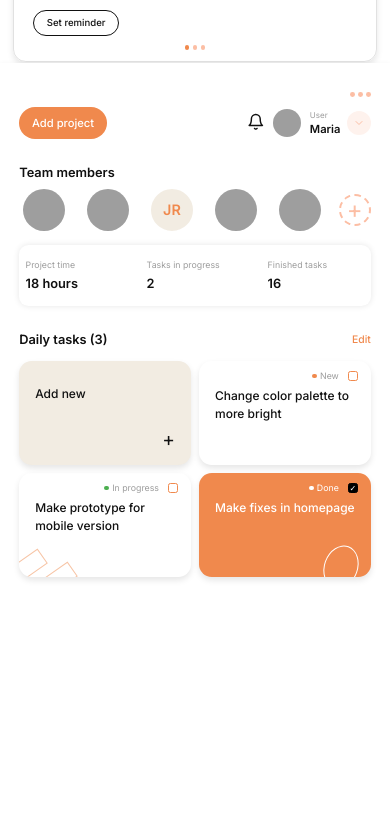
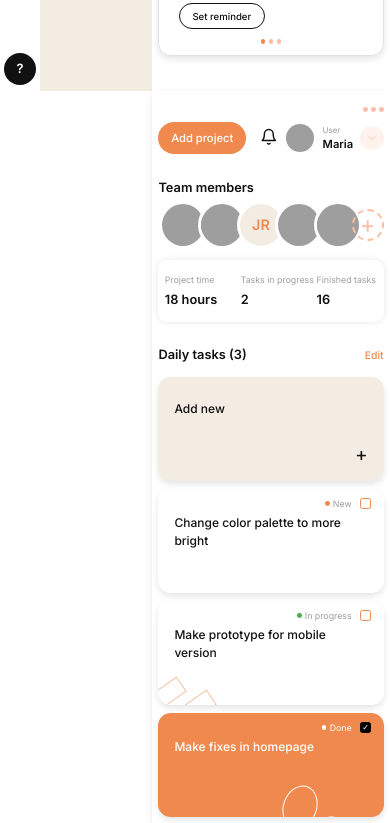
Before and after one commit to jaykakadia/AC-2, a website: page index.html in a window 390 px wide. Shown: the part 753-1576 px from the top of the page. Before the commit the page ends 1350 px from the top, so only its background shows below. Drawn offline with Linux system fonts and the light colour scheme; grey boxes are pictures that could not be loaded.

Commit message:
added media queart till 375px

```diff
--- a/index.html
+++ b/index.html
@@ -373,7 +373,7 @@
             <button class="btn btn--outline btn--sm">Set reminder</button>
           </div>
 
-          <div class="reminders__dots">
+          <div class="reminders__dots margin-big">
             <span class="active"></span>
             <span></span>
             <span></span>
--- a/scss/_components.scss
+++ b/scss/_components.scss
@@ -419,8 +419,8 @@
     border-radius: $radius-md;
     @media (max-width: 119.2rem) {
       padding: $spacing-md $spacing-sm;
-       grid-template-columns: repeat(2, 1fr) 0.8fr;
-       gap: 0;
+      grid-template-columns: repeat(2, 1fr) 0.8fr;
+      gap: 0;
     }
 
     &-item {
@@ -453,12 +453,15 @@
     grid-template-columns: repeat(2, 1fr);
     gap: 1rem;
     margin-top: $spacing-md;
+    @media (max-width: 40rem) {
+      grid-template-columns: repeat(1, 1fr);
+    }
   }
 }
 
 .task-card {
   @include card($main-color, $radius-lg);
-      padding: 1rem 2rem;
+  padding: 1rem 2rem;
   min-height: 13rem;
   width: auto;
   position: relative;
@@ -495,7 +498,7 @@
       font-size: 1.1rem;
     }
   }
-  .dot--white{
+  .dot--white {
     background-color: #fff;
   }
   &__checkbox {
@@ -555,7 +558,8 @@
 }
 .margin-top-big {
   margin-top: 1.9rem;
-}.color-white {
+}
+.color-white {
   color: #fff !important;
 }
 .three-rectangle-1 {
@@ -591,7 +595,7 @@
   left: 162px;
   width: 20px;
   height: 25px;
-   border: 1px solid white;
+  border: 1px solid white;
   border-radius: 50%;
   transform: rotate(20deg);
 }
@@ -614,5 +618,4 @@
   border: 1px solid white;
   border-radius: 50%;
   transform: rotate(20deg);
-
 }
--- a/scss/_layouts.scss
+++ b/scss/_layouts.scss
@@ -11,8 +11,8 @@
   }
 
   @include mobile-tablet {
-    grid-template-columns: 1fr;
-    grid-template-rows: auto 1fr;
+    grid-template-columns: 5rem 14rem 1fr;
+    grid-template-rows: 1fr auto;
   }
 }
 
@@ -28,7 +28,8 @@
   justify-content: space-between;
 
   @include mobile-tablet {
-    display: none;
+    width: 5rem;
+    padding: $spacing-sm 0;
   }
 
   &__logo {
@@ -39,10 +40,13 @@
       height: auto;
       margin-bottom: 14px;
       @include laptop {
-       margin-bottom: 32px;
+        margin-bottom: 32px;
       }
       @media (max-width: 845px) {
         margin-bottom: 26px;
+      }
+      @media (max-width: 667px) {
+        margin-bottom: 28.9px;
       }
     }
   }
@@ -85,6 +89,9 @@
     font-weight: 600;
   }
 }
+.margin-big {
+  margin-bottom: 2.8rem;
+}
 
 .sidebar {
   background-color: $main-color;
@@ -102,7 +109,8 @@
     margin: 1rem;
   }
   @include mobile-tablet {
-    display: none;
+    width: 14rem;
+    padding: $spacing-md;
   }
 
   &__brand {
@@ -112,11 +120,19 @@
       font-size: 2rem;
       font-weight: 700;
       margin-bottom: $spacing-xs;
+
+      @include mobile-tablet {
+        font-size: 1.6rem;
+      }
     }
 
     p {
       font-size: 1.2rem;
       color: $light-color;
+
+      @include mobile-tablet {
+        font-size: 1rem;
+      }
     }
   }
 
@@ -186,9 +202,12 @@
   overflow-y: auto;
 
   @include mobile-tablet {
-    padding: $spacing-md;
+    padding: $spacing-sm;
+    grid-column: 3;
+    grid-row: 1;
   }
 }
+
 
 .right-panel {
   background-color: $white;
@@ -201,9 +220,11 @@
   box-shadow: $shadow-md;
 
   @include mobile-tablet {
-    border-radius: 0;
+    grid-column: 3;
+    grid-row: 2;
     height: auto;
     position: static;
+    padding: $spacing-sm;
   }
 }
 
@@ -217,7 +238,7 @@
   z-index: 100;
 
   @include mobile-tablet {
-    display: flex;
+    display: none;
   }
 
   &__logo {
```
Also changed, not shown: css/main.css, 1 other file.
